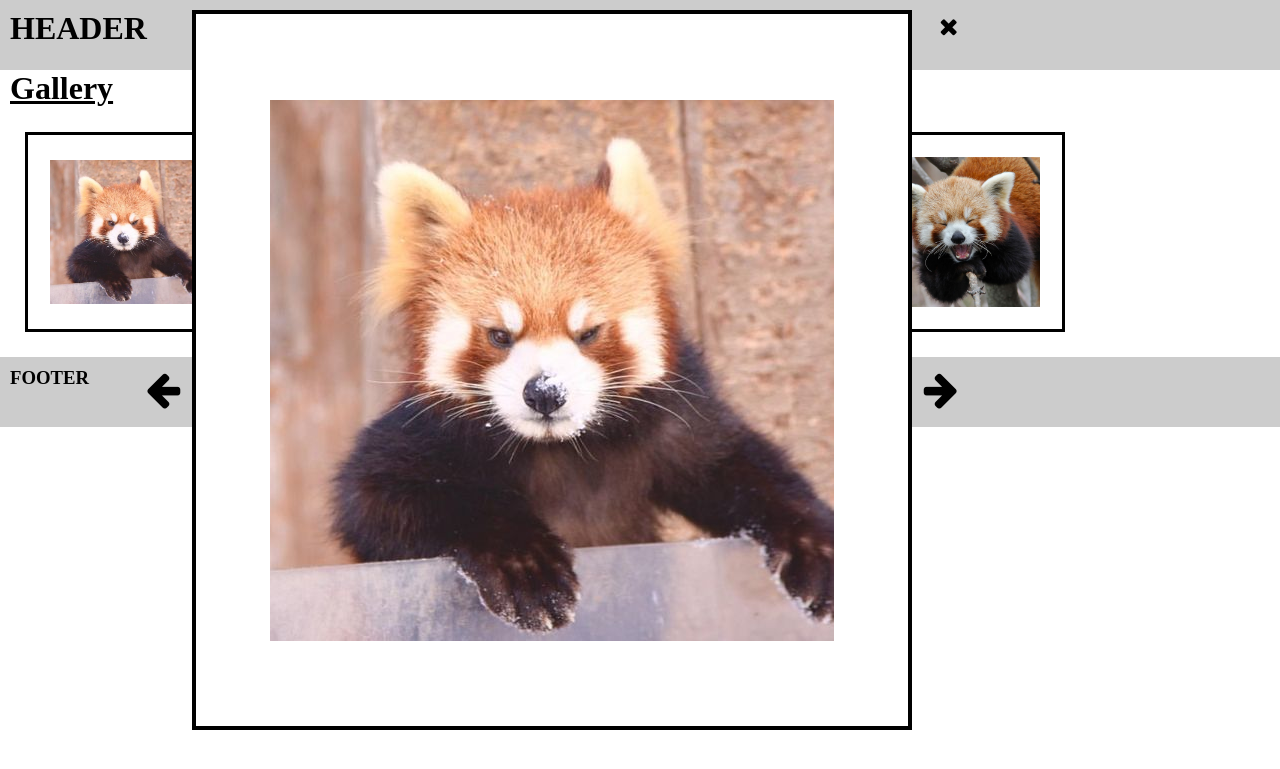
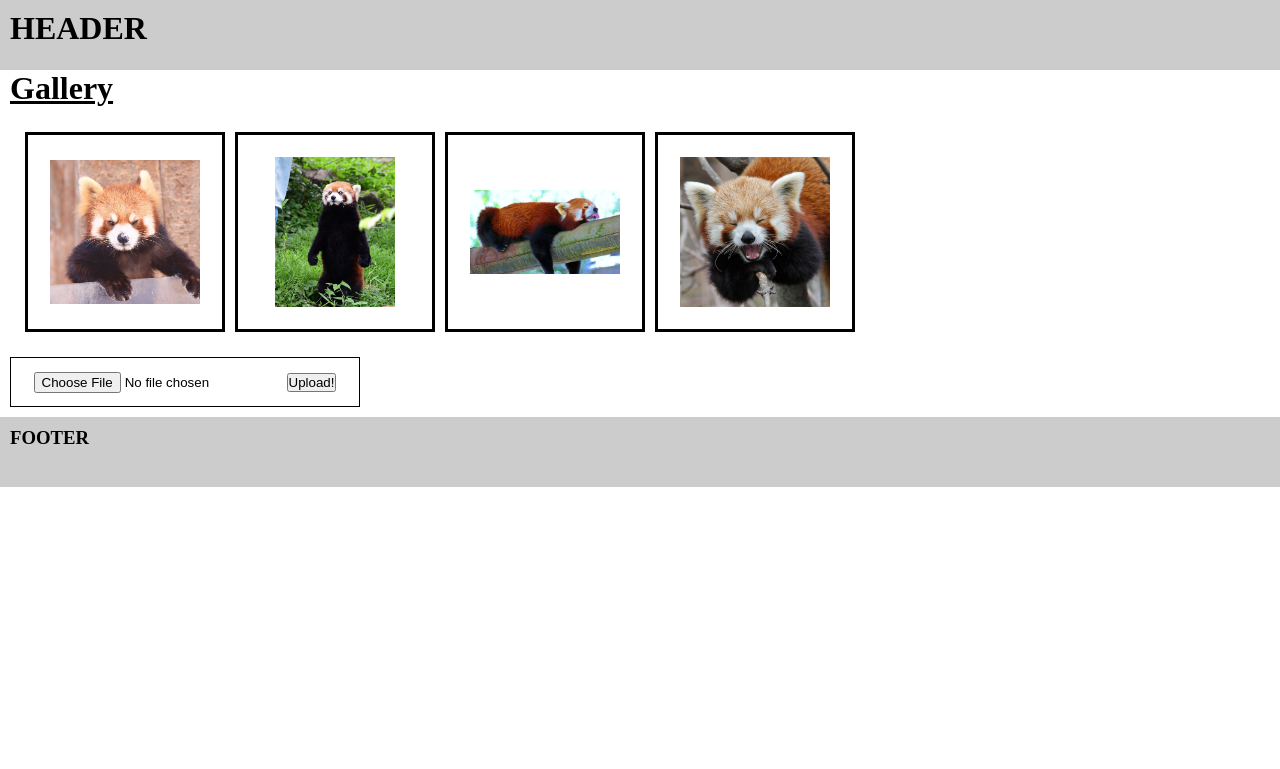
Before and after one commit to AniraUoren/PHP_Lessons_old, a PHP site: page / in a window 1280 px wide. Shown: the top 769 px of the page. Run offline with PHP 8.4, Linux system fonts and the light colour scheme; some libraries are stand-ins or nearby versions.

Commit message:
end lesson 4

```diff
--- a/Lesson_4/css/style.css
+++ b/Lesson_4/css/style.css
@@ -2,6 +2,9 @@
   margin: 0;
   padding: 0;
   box-sizing: border-box; }
+
+.hidden {
+  display: none !important; }
 
 .header, .footer {
   width: 100%;
@@ -41,13 +44,17 @@
   position: absolute;
   top: 10px;
   left: 15%;
-  height: 90vh;
-  width: 90vh;
+  max-height: 90vh;
+  max-width: 90vh;
   background-color: #ffffff;
   border: 4px solid #000000;
   display: flex;
   justify-content: center;
   align-items: center; }
+
+.big-image_img {
+  max-height: 80vh;
+  max-width: 80vh; }
 
 .btn-close {
   position: absolute;
@@ -75,4 +82,13 @@
   right: -50px;
   font-size: 40px; }
 
+.upload_form {
+  display: flex;
+  justify-content: center;
+  align-items: center;
+  margin: 10px;
+  width: 350px;
+  height: 50px;
+  border: 1px solid #000000; }
+
 /*# sourceMappingURL=style.css.map */
--- a/Lesson_4/css/style.sass
+++ b/Lesson_4/css/style.sass
@@ -2,6 +2,9 @@
   margin: 0
   padding: 0
   box-sizing: border-box
+
+.hidden
+  display: none !important
 
 .header, .footer
   width: 100%
@@ -40,13 +43,17 @@
   position: absolute
   top: 10px
   left: 15%
-  height: 90vh
-  width: 90vh
+  max-height: 90vh
+  max-width: 90vh
   background-color: #ffffff
   border: 4px solid #000000
   display: flex
   justify-content: center
   align-items: center
+
+.big-image_img
+  max-height: 80vh
+  max-width: 80vh
 
 .btn-close
   position: absolute
@@ -73,3 +80,12 @@
   top: 50%
   right: -50px
   font-size: 40px
+
+.upload_form
+  display: flex
+  justify-content: center
+  align-items: center
+  margin: 10px
+  width: 350px
+  height: 50px
+  border: 1px solid #000000
--- a/Lesson_4/index.php
+++ b/Lesson_4/index.php
@@ -3,10 +3,19 @@ $dir = './img/';
 
 $files = array_diff(scandir($dir), array('..', '.'));
 $filesKeys = array_keys($files);
+
+//функция работает с одной картинкой для возможности ее использовать для большей гибкости
 function getSmallPicture($fullname, $dir){
     if(is_dir($dir)&&file_exists($dir)){ // проверим существует ли данный каталог и каталог ли это
         $image=$dir.$fullname; //полный путь до картинки
-        echo '<img src="'.$image.'" alt="item" class="gallery-pic_small_img">';
+
+        $info = new SplFileInfo($image);
+
+        //на выводе одна картинка будет пропущена по размеру
+        //пропущена gif по типу
+        if (($info->getExtension() == "jpg" || $info->getExtension() == "jpeg" || $info->getExtension() == "png") && filesize($image) < 500000){
+            echo '<div class="small-image"><img src="' . $image . '" alt="Panda!" class="small-image_img"></div>';
+        }
     }
 }
 
@@ -25,20 +34,24 @@ function getSmallPicture($fullname, $dir){
 <main class="main">
     <h1>Gallery</h1>
     <div class="gallery" id="gallery">
-        <div class="small-image"><img src="img/panda1.jpg" alt="Panda!" class="small-image_img"></div>
-        <div class="small-image"><img src="img/panda2.jpg" alt="Panda!" class="small-image_img"></div>
-        <div class="small-image"><img src="img/panda3.jpg" alt="Panda!" class="small-image_img"></div>
-        <div class="small-image"><img src="img/panda4.jpg" alt="Panda!" class="small-image_img"></div>
-        <div class="small-image"><img src="img/panda5.jpg" alt="Panda!" class="small-image_img"></div>
+        <?php
+            foreach ($filesKeys as $key) {
+                getSmallPicture($files[$key], $dir);
+            }
+        ?>
     </div>
+    <form action="#" class="upload_form">
+        <input type="file">
+        <button type="submit">Upload!</button>
+    </form>
 </main>
 <footer class="footer"><h3>footer</h3></footer>
 
 <!--    modal-->
-<div class="modal">
+<div class="modal hidden" id="modal">
     <i class="fa fa-arrow-left btn-left" aria-hidden="true"></i>
     <i class="fa fa-arrow-right btn-right" aria-hidden="true"></i>
-    <img src="img/panda1.jpg" alt="">
+    <img src="img/panda1.jpg" alt="" class="big-image_img">
     <button class="btn-close"><i class="fa fa-times close" aria-hidden="true"></i></button>
 </div>
 <script src="js/script.js"></script>
```
Also changed, not shown: Lesson_4/js/script.js (+36 -62 lines), 2 other files.
